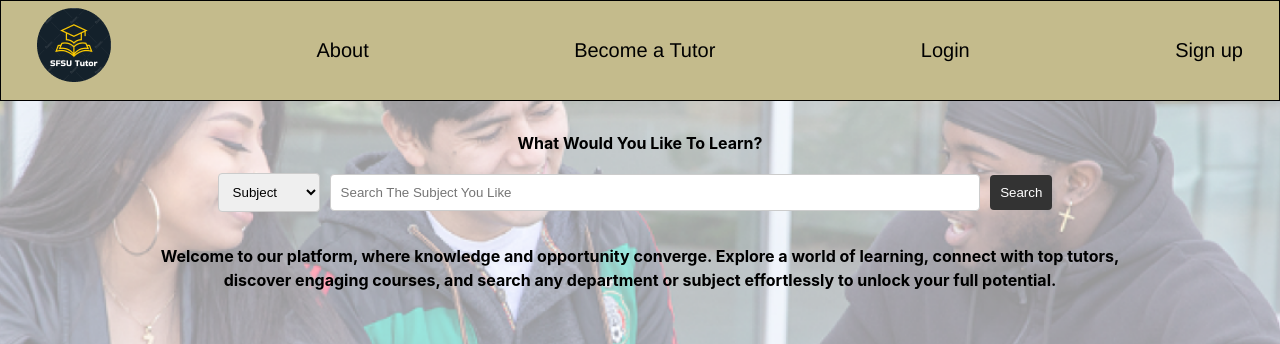
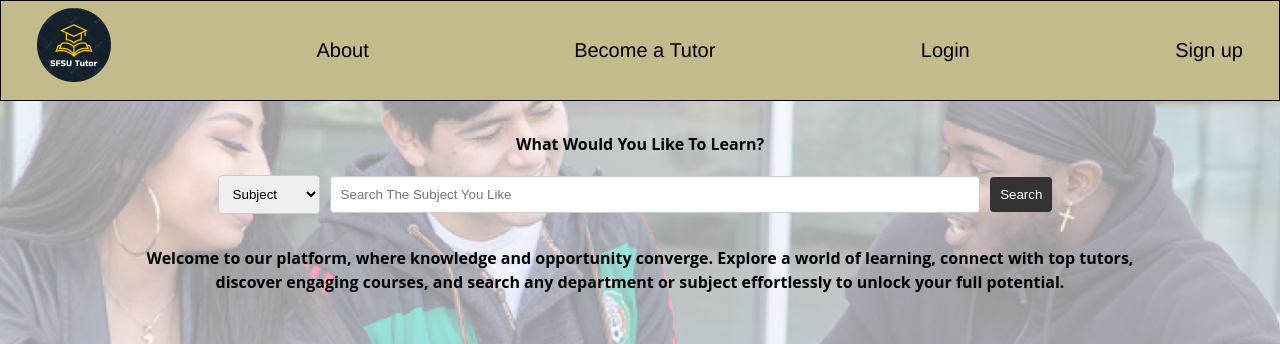
Before and after one commit to csc648-03-fa23-team01/csc648-03-fa23-team01-frontend, a React (Create React App) app in the folder my-react-app/: page / in a window 1280 px wide. Shown: the top 344 px of the page. Built offline with nearby package versions, Linux system fonts and the light colour scheme.

Commit message:
new HomePage Font

```diff
--- a/my-react-app/src/components/HomePage.jsx
+++ b/my-react-app/src/components/HomePage.jsx
@@ -21,6 +21,7 @@ const TextWrapper = styled.p`
   text-align: center;
   margin-top: 2rem;
   font-weight: bold;
+  font-family: 'Open Sans', sans-serif;
 `;
 
 const TextWrapper1 = styled.div`
@@ -29,6 +30,7 @@ const TextWrapper1 = styled.div`
   width: 80%;
   line-height: 1.5;
   font-weight: bold;
+  font-family: 'Open Sans', sans-serif;
 `;
 
 const TutorProfilesWrapper = styled.div`
```
